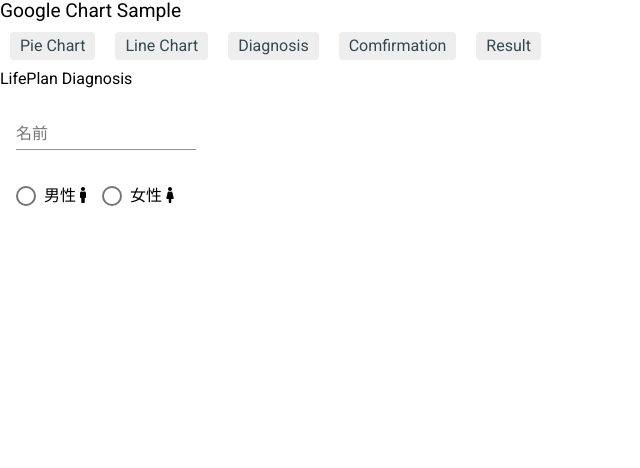
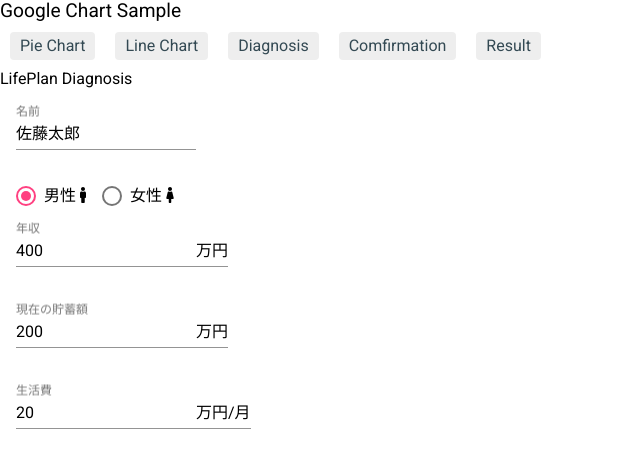
Before and after one commit to rs-kkit0/google-charts-sample, an Angular app: page /diagnosis in a window 1280 px wide. Shown: the top 468 px of the page, without its empty margins (0-640 px from the left). Built offline with nearby package versions, Linux system fonts and the light colour scheme; what angular-google-charts would draw is missing.

Commit message:
input追加

```diff
--- a/src/app/app.module.ts
+++ b/src/app/app.module.ts
@@ -15,6 +15,7 @@ import { MatInputModule } from '@angular/material/input';
 import { MatFormFieldModule } from '@angular/material/form-field';
 import { MatRadioModule } from '@angular/material/radio';
 import { MatButtonModule } from '@angular/material/button';
+import { FormsModule } from '@angular/forms';
 
 @NgModule({
   declarations: [
@@ -30,6 +31,7 @@ import { MatButtonModule } from '@angular/material/button';
     GoogleChartsModule,
     AppRoutingModule,
     BrowserAnimationsModule,
+    FormsModule,
     MatInputModule,
     MatFormFieldModule,
     MatRadioModule,
--- a/src/app/component/diagnosis/diagnosis.component.html
+++ b/src/app/component/diagnosis/diagnosis.component.html
@@ -4,11 +4,11 @@
         <div class="section">
             <mat-form-field>
                 <mat-label>名前</mat-label>
-                <input matInput>
+                <input matInput [(ngModel)]="name" name="name">
             </mat-form-field>
         </div>
         <div class="section">
-            <mat-radio-group>
+            <mat-radio-group [(ngModel)]="gender" name="gender">
                 <mat-radio-button value="1">
                     男性 <i class="fa fa-male" aria-hidden="true"></i>
                 </mat-radio-button>
@@ -17,5 +17,26 @@
                 </mat-radio-button>
             </mat-radio-group>
         </div>
+        <div class="section">
+            <mat-form-field>
+                <mat-label>年収</mat-label>
+                <input matInput [(ngModel)]="income" name="income">
+                <span matSuffix>万円</span>
+            </mat-form-field>
+        </div>
+        <div class="section">
+            <mat-form-field>
+                <mat-label>現在の貯蓄額</mat-label>
+                <input matInput [(ngModel)]="savings" name="savings">
+                <span matSuffix>万円</span>
+            </mat-form-field>
+        </div>
+        <div class="section">
+            <mat-form-field>
+                <mat-label>生活費</mat-label>
+                <input matInput [(ngModel)]="costOfLiving" name="costOfLiving">
+                <span matSuffix>万円/月</span>
+            </mat-form-field>
+        </div>
     </form>
 </div>
--- a/src/app/component/diagnosis/diagnosis.component.ts
+++ b/src/app/component/diagnosis/diagnosis.component.ts
@@ -7,9 +7,20 @@ import { Component, OnInit } from '@angular/core';
 })
 export class DiagnosisComponent implements OnInit {
 
+  name: string;
+  gender: string;
+  income: number;
+  savings: number;
+  costOfLiving: number;
+
   constructor() { }
 
   ngOnInit() {
+    this.name = '佐藤太郎'
+    this.gender = '1';
+    this.income = 400;
+    this.savings = 200;
+    this.costOfLiving = 20;
   }
 
 }
```
